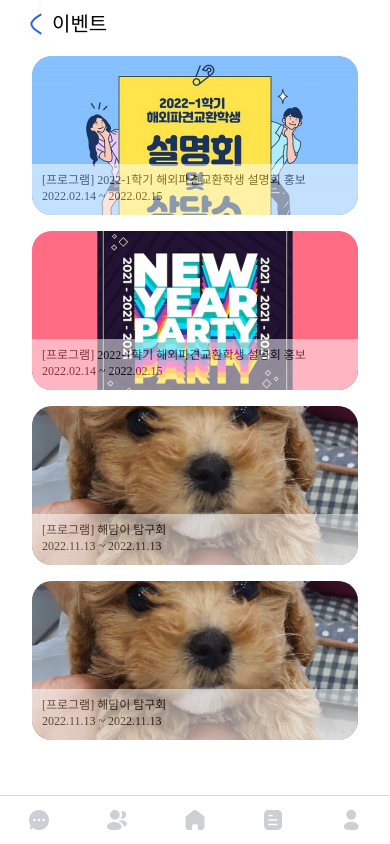
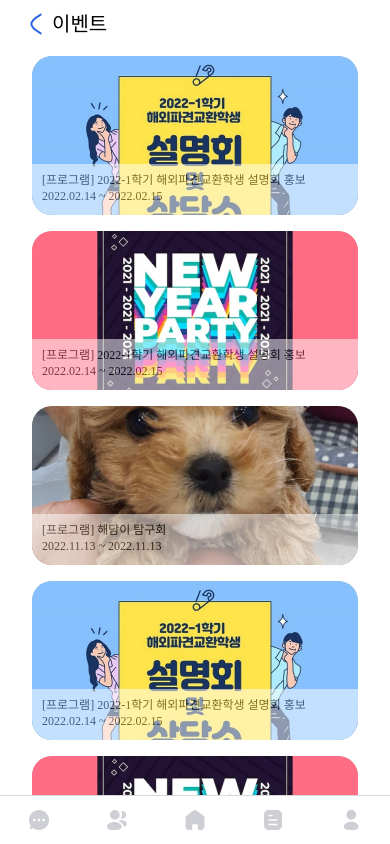
Before and after one commit to team-diverse/dife-frontend, a React Native app: screen /Event in a window 390 px wide. Built offline with nearby package versions, Linux system fonts and the light colour scheme; a web font is replaced by a local one.

Commit message:
style: eventPage의 flatList가 화면 차지하는 영역을 전체 영역으로 변경

```diff
--- a/src/pages/homePage/eventPage.js
+++ b/src/pages/homePage/eventPage.js
@@ -26,16 +26,24 @@ const EventPage = () => {
         },
         {
             id: '4',
-            title: '[프로그램] 해담이 탐구회',
-            date: '2022.11.13 ~ 2022.11.13',
-            eventImg: require('../../assets/images/test_img/test_haedam.jpg')
+            title: '[프로그램] 2022-1학기 해외파견교환학생 설명회 홍보',
+            date: '2022.02.14 ~ 2022.02.15',
+            eventImg: require('../../assets/images/test_img/test_event.png')
+        },
+        {
+            id: '5',
+            title: '[프로그램] 2022-1학기 해외파견교환학생 설명회 홍보',
+            date: '2022.02.14 ~ 2022.02.15',
+            eventImg: require('../../assets/images/test_img/test_event2.png')
         },
     ];
 
     return (
         <SafeAreaView style={[EventStyles.container, { alignItems: 'center' }]}>
             <TopBar tobBar="이벤트"/>
+            <View style={EventStyles.flatlist}>
             <FlatList
+            contentContainerStyle={EventStyles.flatlistContent}
                 data={eventData}
                 renderItem={({ item }) => (
                     <EventCard
@@ -46,6 +54,7 @@ const EventPage = () => {
                 )}
                 keyExtractor={item => item.id}
             />
+            </View>
         </SafeAreaView>
     )
 }
--- a/src/pages/homePage/eventStyles.js
+++ b/src/pages/homePage/eventStyles.js
@@ -1,13 +1,18 @@
 import { StyleSheet } from 'react-native';
 import { customTheme } from '../../styles/customTheme';
-
-const { fontHead18, fontSub16, fontCaption } = customTheme;
 
 const EventStyles = StyleSheet.create({
     container: {
         flex: 1,
         backgroundColor: customTheme.bgBasic,
     },
+    flatlist: {
+        flex: 1,
+        width: '100%',
+    },
+    flatlistContent: {
+        alignItems: 'center',
+    },
 });
 
 export default EventStyles;
```
